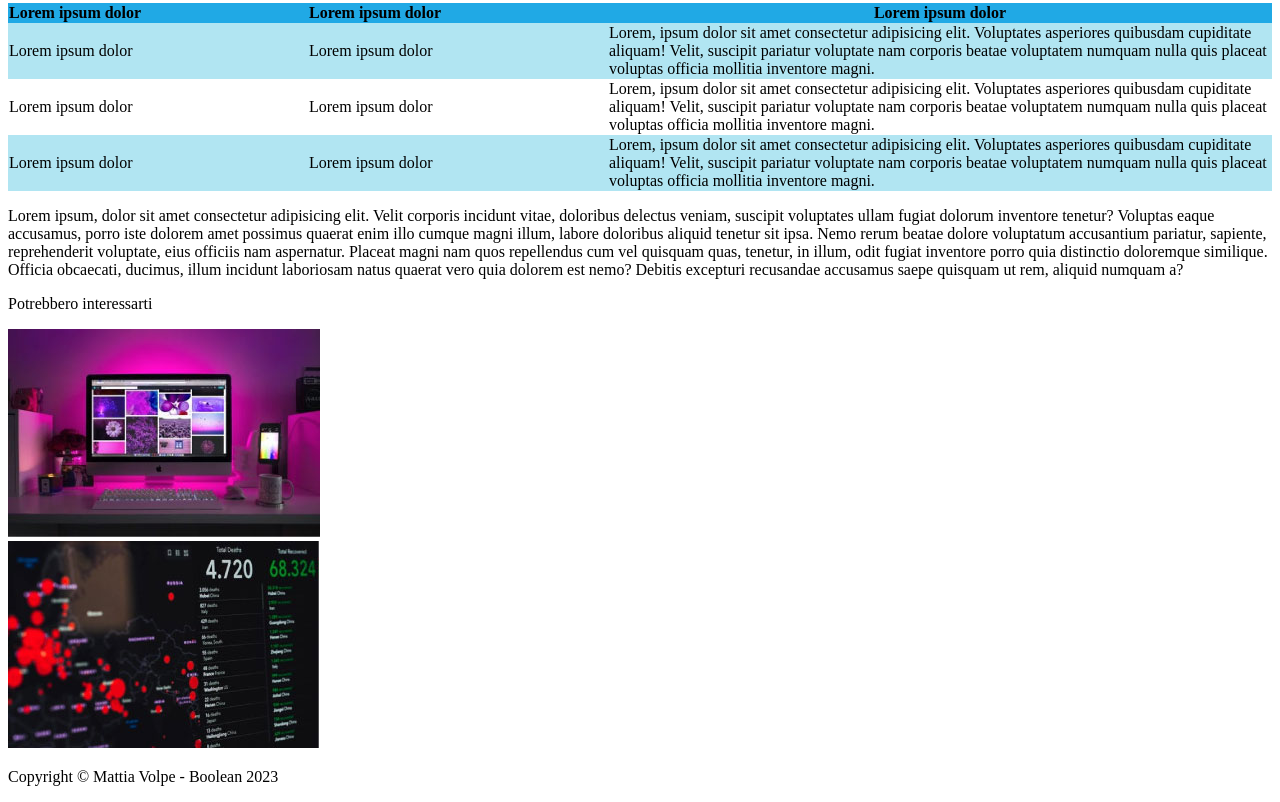
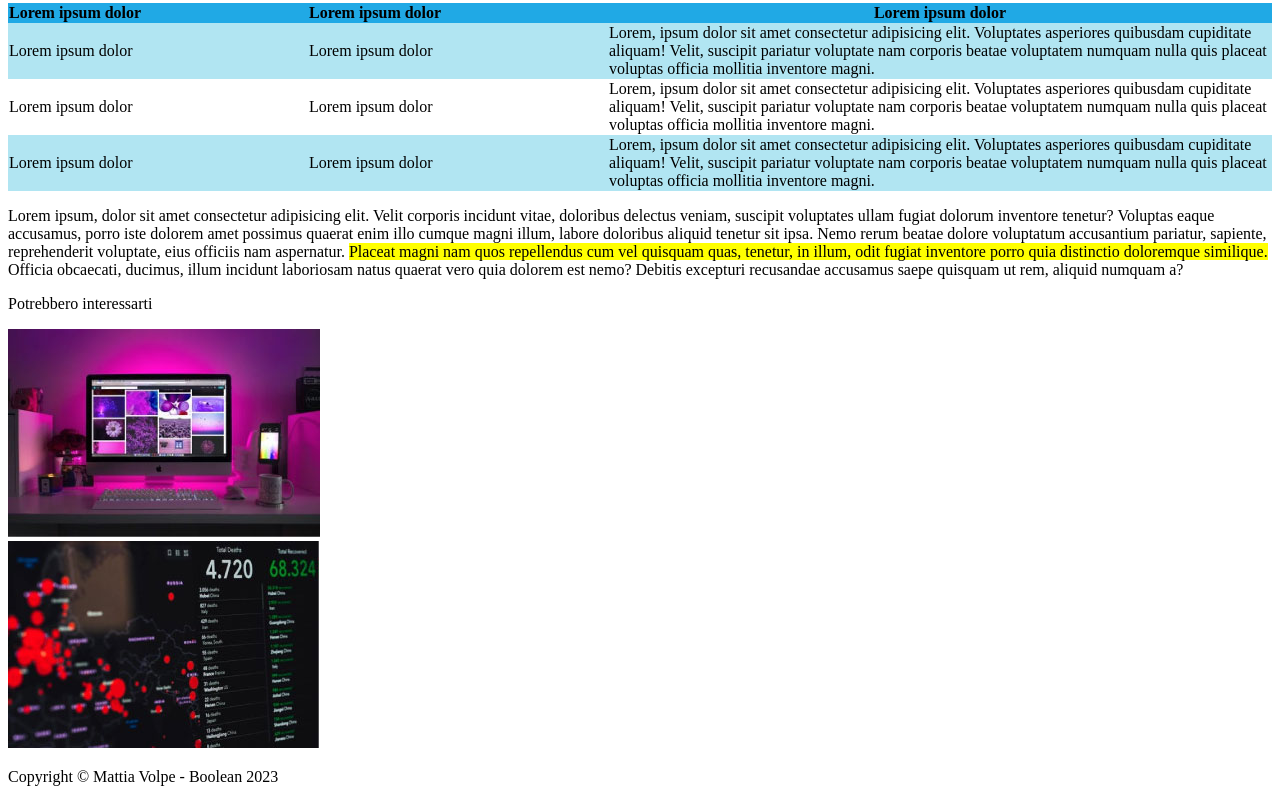
Before and after one commit to mattiavolpe/html-css-booleaner, a plain HTML site: page index.html in a window 1280 px wide. Shown: the part 898-1700 px from the top of the page. Drawn offline with Linux system fonts and the light colour scheme.

Commit message:
Add closing-infos section style

```diff
--- a/index.html
+++ b/index.html
@@ -71,7 +71,7 @@
         </table>
       </section>
       <section id="closing-infos">
-        <p>Lorem ipsum, dolor sit amet consectetur adipisicing elit. Velit corporis incidunt vitae, doloribus delectus veniam, suscipit voluptates ullam fugiat dolorum inventore tenetur? Voluptas eaque accusamus, porro iste dolorem amet possimus quaerat enim illo cumque magni illum, labore doloribus aliquid tenetur sit ipsa. Nemo rerum beatae dolore voluptatum accusantium pariatur, sapiente, reprehenderit voluptate, eius officiis nam aspernatur. Placeat magni nam quos repellendus cum vel quisquam quas, tenetur, in illum, odit fugiat inventore porro quia distinctio doloremque similique. Officia obcaecati, ducimus, illum incidunt laboriosam natus quaerat vero quia dolorem est nemo? Debitis excepturi recusandae accusamus saepe quisquam ut rem, aliquid numquam a?</p>
+        <p>Lorem ipsum, dolor sit amet consectetur adipisicing elit. Velit corporis incidunt vitae, doloribus delectus veniam, suscipit voluptates ullam fugiat dolorum inventore tenetur? Voluptas eaque accusamus, porro iste dolorem amet possimus quaerat enim illo cumque magni illum, labore doloribus aliquid tenetur sit ipsa. Nemo rerum beatae dolore voluptatum accusantium pariatur, sapiente, reprehenderit voluptate, eius officiis nam aspernatur. <span class="to-be-noted">Placeat magni nam quos repellendus cum vel quisquam quas, tenetur, in illum, odit fugiat inventore porro quia distinctio doloremque similique.</span> Officia obcaecati, ducimus, illum incidunt laboriosam natus quaerat vero quia dolorem est nemo? Debitis excepturi recusandae accusamus saepe quisquam ut rem, aliquid numquam a?</p>
       </section>
     </main>
     <!-- /main -->
```
